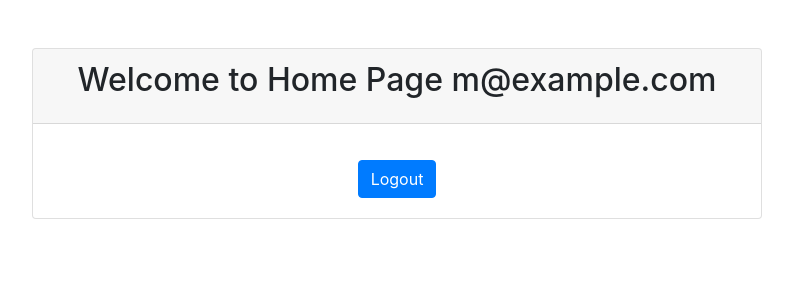
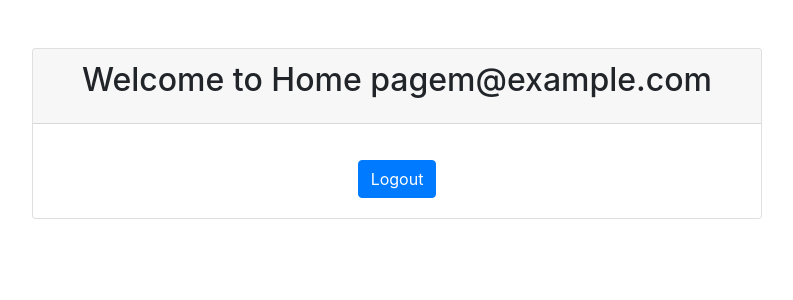
Before and after one commit to Niaal-B/user-management-django, a Django app: page /home/ in a window 1280 px wide. Shown: the part 56-356 px from the top of the page, without its empty margins (243-1036 px from the left). Run offline with Django 5.2, Linux system fonts and the light colour scheme; a user stored in the database is signed in.

Commit message:
home page updated

```diff
--- a/templates/home.html
+++ b/templates/home.html
@@ -35,7 +35,7 @@
             <div class="col-md-8">
                 <div class="card text-center">
                     <div class="card-header">
-                        <h2 class="card-title">Welcome to Home Page {{check}}</h2>
+                        <h2 class="card-title">Welcome to Home  page{{check}}</h2>
                     </div>
                     <div class="card-body">
                         <a href="{% url 'logout' %}" class="btn btn-primary mt-3">Logout</a>
```
